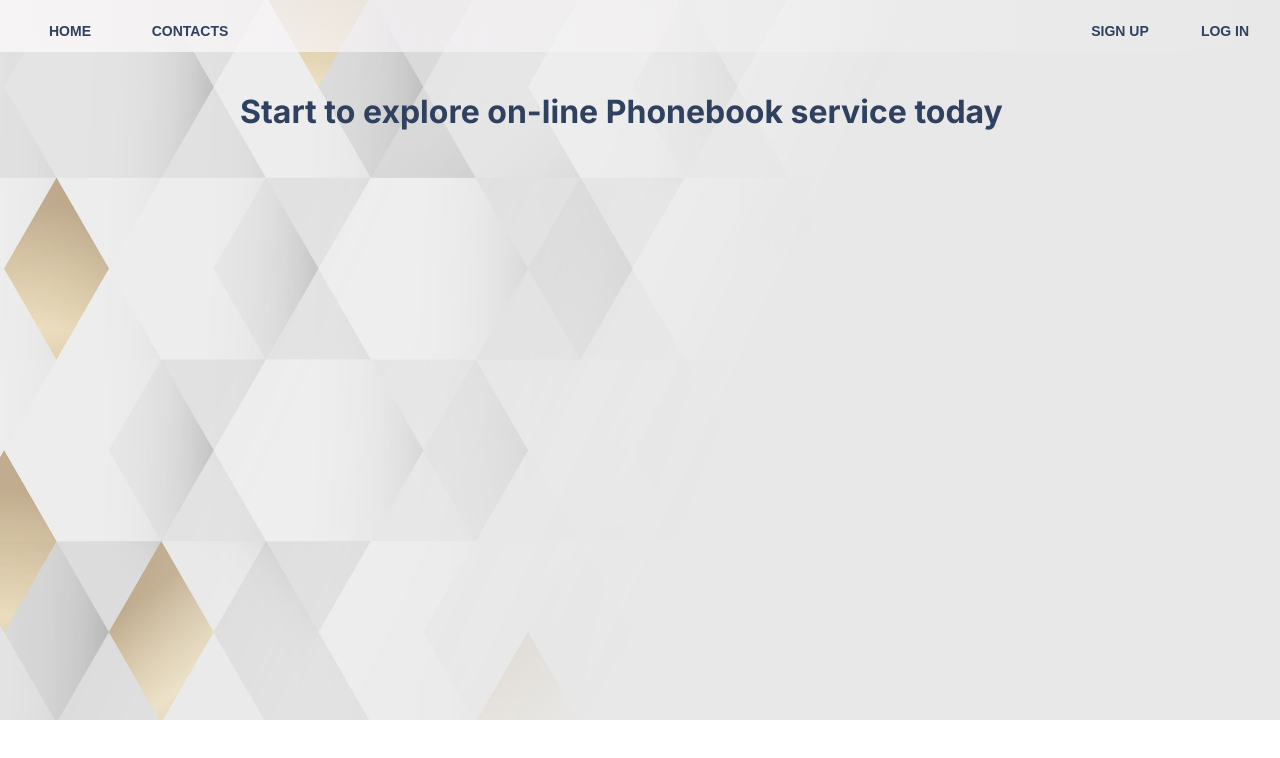
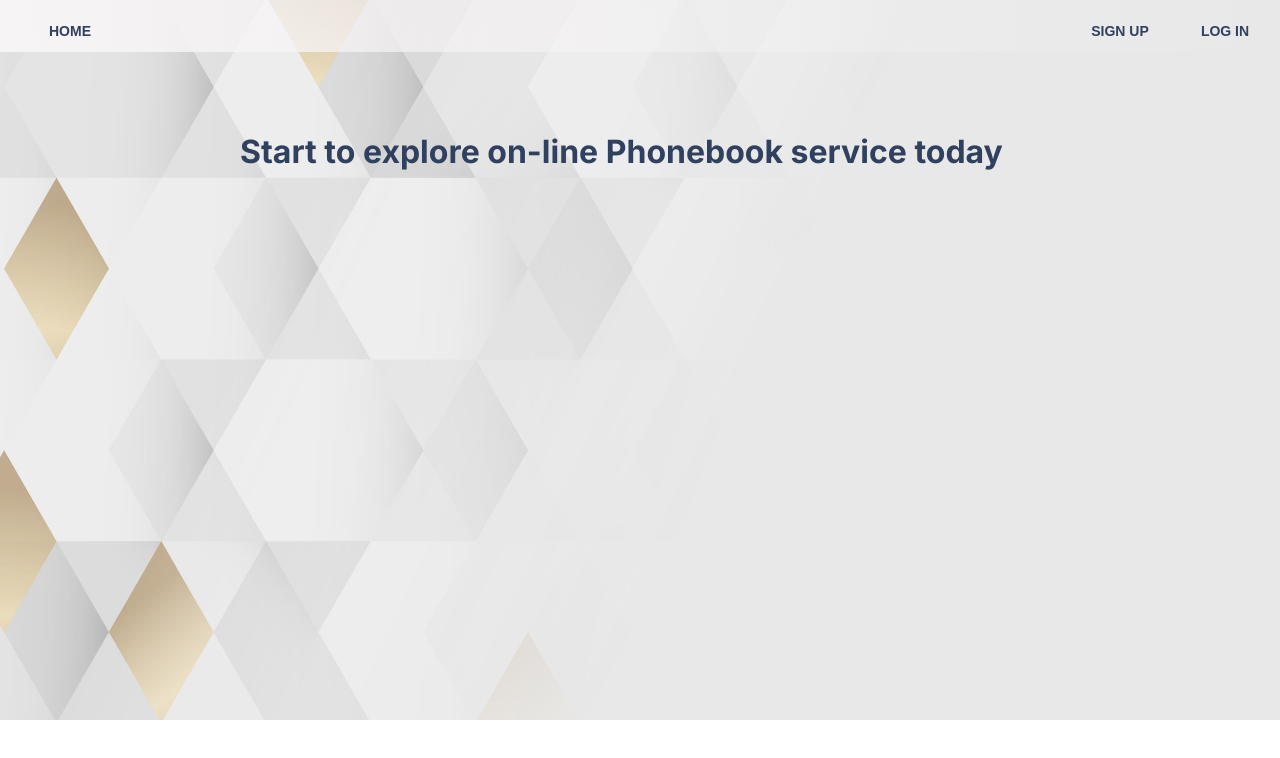
Before and after one commit to dariaddz/goit-react-hw-08-phonebook, a React (Create React App) app: page / in a window 1280 px wide. Shown: the top 758 px of the page. Built offline with nearby package versions, Linux system fonts and the light colour scheme.

Commit message:
is fetching

```diff
--- a/src/components/App.jsx
+++ b/src/components/App.jsx
@@ -1,10 +1,12 @@
 import { Route, Routes, Navigate } from 'react-router-dom';
-import { useDispatch } from 'react-redux';
+import { useDispatch, useSelector } from 'react-redux';
 import { useEffect, lazy, Suspense } from 'react';
 import {Layout} from './Layout';
 import authOperations from '../redux/auth/auth-operations';
 import PrivateRoute from './PrivateRoute';
 import PublicRoute from './PublicRoute';
+import authSelectors from 'redux/auth/auth-selector';
+import Loader from 'react-spinners/BeatLoader';
 
 const WellcomeView = lazy(() => import('../views/WellcomeView'));
 const PhonebookView = lazy(() => import('../views/PhonebookView'));
@@ -19,16 +21,22 @@ export const App=()=> {
     dispatch(authOperations.fetchCurrentUser());
  }, [dispatch]);
 
+  const isFetchingCurrentUser = useSelector(authSelectors.getIsFetchingUser)
+
+
     return (
       <>
         <Suspense fallback="loading">
           <Routes>
             <Route exact path="/" element={<Layout />}>
               <Route index element={<PublicRoute ><WellcomeView /></PublicRoute>} />
+            {isFetchingCurrentUser ? <Loader/> :
+            <>
                 <Route path="/contacts" element={ <PrivateRoute redirectTo="/login"><PhonebookView /></PrivateRoute>} />
                 <Route path="/signup" element={<PublicRoute redirectTo="/contacts" restricted><SignUpView /></PublicRoute> } />
                 <Route path="/login" element={<PublicRoute redirectTo="/contacts" restricted><LogInView /></PublicRoute>} />
                 <Route path="*" element={<Navigate to="/" />} />
+            </>}
             </Route>
           </Routes>
         </Suspense>
--- a/src/components/NavBar/NavBar.js
+++ b/src/components/NavBar/NavBar.js
@@ -21,11 +21,13 @@ export default function Navbar() {
           </button>
         </Link>
 
-        <Link className={st.link} to="/contacts">
-          <button type="button" className={st.navLink}>
-            Contacts
-          </button>
-        </Link>
+        {isLoggedIn && (
+          <Link className={st.link} to="/contacts">
+            <button type="button" className={st.navLink}>
+              Contacts
+            </button>
+          </Link>
+        )}
       </div>
       <h1 className={st.pageHead}>{isLoggedIn && 'Phonebook'}</h1>
 
--- a/src/redux/auth/auth-selector.js
+++ b/src/redux/auth/auth-selector.js
@@ -1,9 +1,15 @@
 const getIsLoggedIn = state => state.auth.isLoggedIn;
 // получаем данные, залогинен ли пользователь
+
 const getUsername = state => state.auth.user.name;
 // получаем  имя пользователя
+
+const getIsFetchingUser = state => state.isFetchingUser;
+// получаем данные, пошел ли запрос за пользователем
+
 const authSelectors = {
   getIsLoggedIn,
   getUsername,
+  getIsFetchingUser,
 };
 export default authSelectors;
--- a/src/redux/auth/auth-slice.js
+++ b/src/redux/auth/auth-slice.js
@@ -5,6 +5,7 @@ const initialState = {
   user: { name: null, email: null },
   token: null,
   isLoggedIn: false,
+  isFetchingUser: false,
 };
 
 const authSlice = createSlice({
@@ -27,11 +28,13 @@ const authSlice = createSlice({
       state.token = null;
       state.isLoggedIn = false;
     },
-
+    [authOperations.fetchCurrentUser.pending](state, action) {
+      state.isFetchingUser = true;
+    },
     [authOperations.fetchCurrentUser.fulfilled](state, action) {
       state.user = { ...action.payload };
-
       state.isLoggedIn = true;
+      state.isFetchingUser = false;
     },
   },
 });
--- a/src/views/WellcomeView/WellcomeView.module.css
+++ b/src/views/WellcomeView/WellcomeView.module.css
@@ -8,7 +8,7 @@
     align-content: center;
 
     width: 800px;
-    margin-top:40px;
+    margin-top:80px;
     margin-left: auto;
     margin-right: auto;
 }
```
